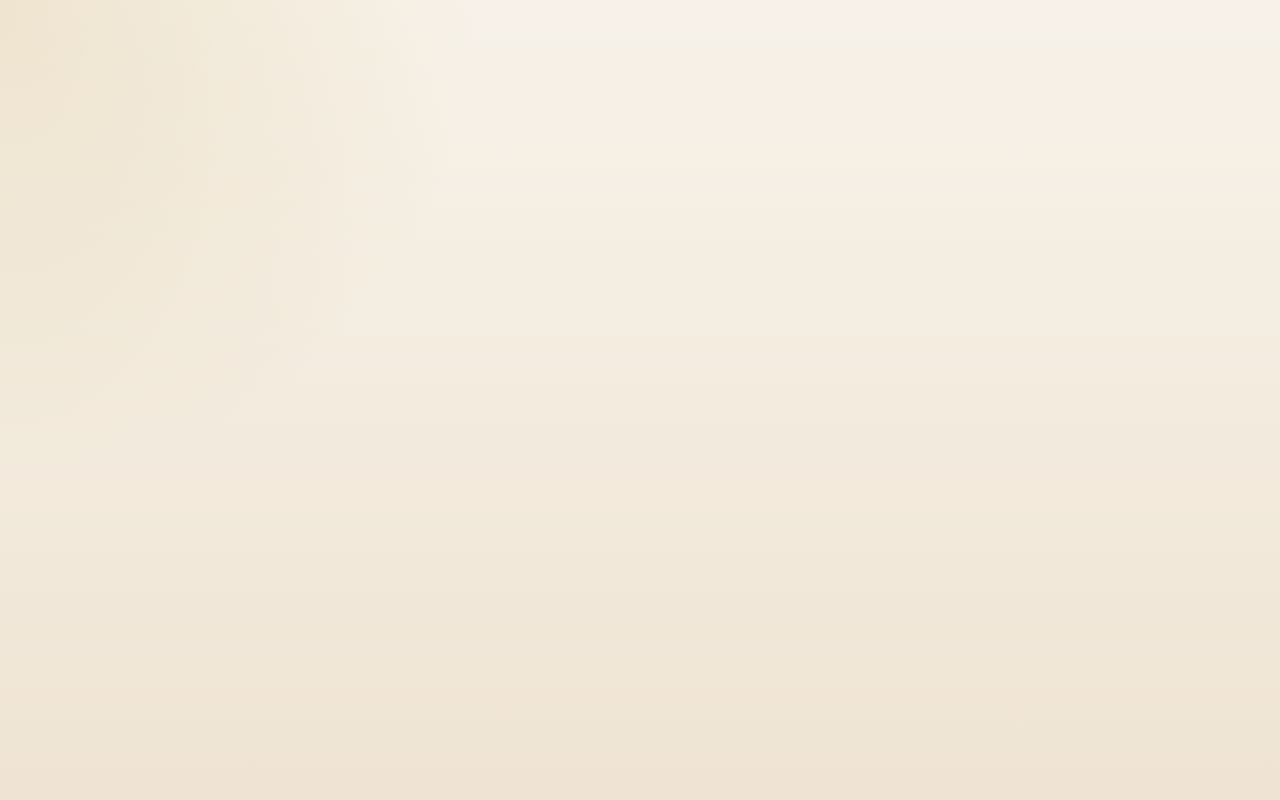
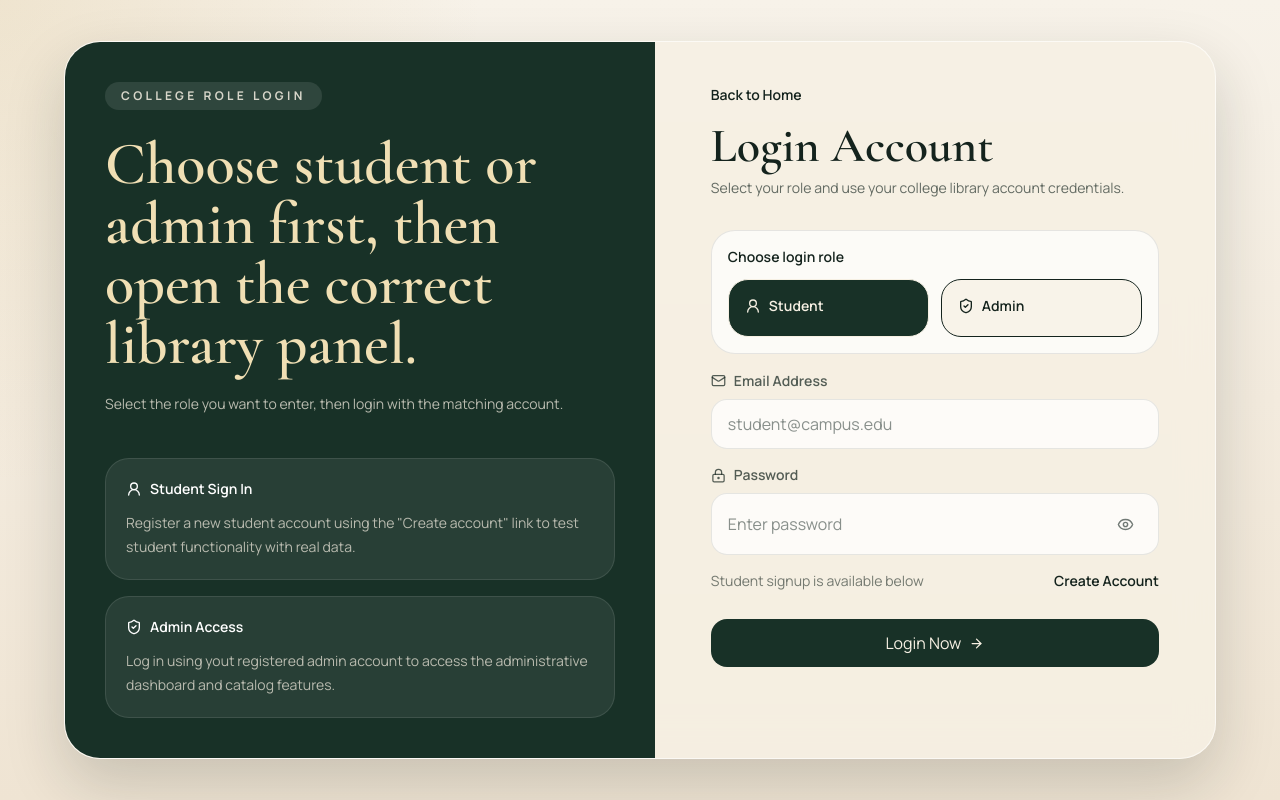
Before and after one commit to ankitkrgupta06/Library_Management_System, a React (Vite) app in the folder frontend/: page /login in a window 1280 px wide. Before the commit this address had no page. Built offline with nearby package versions, Linux system fonts and the light colour scheme.

Commit message:
Added the Login Page

```diff
--- a/frontend/src/App.jsx
+++ b/frontend/src/App.jsx
@@ -1,11 +1,13 @@
 import React from 'react'
 import {Route,Routes} from 'react-router-dom';
 import Home from './pages/Home';
+import Login from './pages/Login';
 
 function App() {
   return (
     <Routes>
       <Route path="/" element={<Home/>}/>
+      <Route path="/login" element={<Login/>}/>
     </Routes>
   )
 }
--- /dev/null
+++ b/frontend/src/pages/Login.jsx
@@ -0,0 +1,192 @@
+import React ,{useState,useEffect}from 'react'
+import { loginStyles as s } from '../assets/dummyStyles'
+import { Blocks, Eye, EyeOff, LockKeyhole, ShieldCheck, UserRound ,Mail, ArrowRight} from 'lucide-react'
+import {Link, useLocation, useNavigate} from 'react-router-dom'
+import { useAuth } from '../shared/AuthContext';
+
+const roleChoices=[
+  {value:"user",label:"Student",icon:UserRound},
+  {value:"admin",label:"Admin",icon:ShieldCheck},
+];
+
+function Login() {
+  const {login}=useAuth();
+  const navigate=useNavigate();
+  const location=useLocation();
+  const [form,setForm]=useState({
+    email:"",password:"",role:"user"
+  });
+  const [error,setError]=useState("");
+  const [showPassword,setShowPassword]=useState(false);
+  const [loading,setLoading]=useState(false);
+
+  useEffect(() => {
+    if(location.state?.signupEmail||location.state?.signupPassword){
+      setForm((current)=>({
+        ...current,
+        email:location.state?.signupEmail??"",
+        password:location.state?.signupPassword??"",
+      }))
+    }
+  }, [location.state]);
+
+  const handleChange=(event)=>{
+    const {name,value}=event.target;
+    setError("");
+    setForm((current)=>({...current,[name]:value}));
+  };
+
+  const handleSubmit=async(event)=>{
+    event.preventDefault();
+    setError("");
+    setLoading(true);
+    try {
+      console.log("Attempting login with:",{
+        email:form.email,
+        role:form.role,
+      })
+      const result=await login(form);
+      console.log("Login result:",result);
+
+      if(!result.ok){
+        setLoading(false);
+        setError(result.error||"Login failed");
+        console.error("Login failed",result.error);
+        return;
+      }
+
+      console.log("Login successful,navigating to dashboard ...");
+      await new Promise((resolve)=>setTimeout(resolve,100));
+      setLoading(false);
+      const fallbackPath=form.role==="admin"?"/admin/dashboard":"/user/dashboard";
+      let target=location.state?.from||fallbackPath;
+
+      if(form.role==="user" && typeof target==="string" && target.startsWith("/admin")){
+        console.warn("Login:preventing navigation to admin route for student;using fallback");
+        target=fallbackPath;
+      }else if(form.role==="user" && typeof target==="string" && target.startsWith("/user")){
+        console.warn("Login:preventing navigation to admin route for student;using fallback");
+        target=fallbackPath;
+      }
+
+      console.log("Navigating to:",target);
+      navigate(target,{replace:true});
+
+    } catch (err) {
+      setLoading(false);
+      console.error("Login error:",err);
+      setError("An unexpexted connection error occurred:");
+    }
+  }
+  return (
+    <div className={s.pageContainer}>
+      <div className={s.mainCard}>
+        <section className={s.infoPanel}>
+          <span className={s.roleBadge}>
+            College role login
+          </span>
+          <h1 className={s.infoTitle}>
+            Choose student or admin first, then open the correct library panel.
+          </h1>
+          <p className={s.infoDescription}>
+            Select the role you want to enter, then login with the matching
+            account.
+          </p>
+
+          <div className={s.infoBoxesContainer}>
+            <div className={s.infoBox}>
+              <p className={s.infoBoxTitle}>
+                <UserRound size={16}/>
+                Student Sign In
+              </p>
+              <p className={s.infoBoxText}>
+                Register a new student account using the "Create account" link
+                to test student functionality with real data.
+              </p>
+            </div>
+
+            <div className={s.infoBox}>
+              <p className={s.infoBoxTitle}>
+                <ShieldCheck size={16}/>
+                Admin Access
+              </p>
+              <p className={s.infoBoxText}>
+                Log in using yout registered admin account to access the
+                administrative dashboard and catalog features.
+              </p>
+            </div>
+          </div>
+        </section>
+
+        <section className={s.formPanel}>
+          <div className={s.formInner}>
+            <Link to="/" className={s.backLink}>
+            Back to Home
+            </Link>
+
+            <h2 className={s.formTitle}> Login Account</h2>
+            <p className={s.formSubtitle}>
+              Select your role and use your college library account credentials.
+            </p>
+            <form className={s.form} onSubmit={handleSubmit}>
+              <div className={s.roleContainer}>
+                <p className={s.roleLabel}>
+                  Choose login role
+                </p>
+                <div className={s.roleGrid}>
+                  {roleChoices.map((choice)=>{
+                    const Icon=choice.icon;
+                    return(
+                      <label key={choice.value} className={`${s.roleOption}${form.role===choice.value?s.roleOptionSelected:s.roleOptionUnselected}`}>
+                        <input type="radio" name="role" value={choice.value} checked={form.role===choice.value} onChange={handleChange} className={s.roleRadio}/>
+                        <span className={s.roleIconLabel}>
+                          <Icon size={16}/>
+                          {choice.label}
+                        </span>
+                      </label>
+                    )
+                  })}
+                </div>
+              </div>
+
+              <label className="block">
+                <span className={s.fieldLabel}>
+                  <Mail size={15}/>
+                  Email Address
+                </span>
+                <input type="email" name="email" value={form.email} onChange={handleChange} placeholder="student@campus.edu" className={s.input}/>
+              </label>
+              <label className="block">
+                <span className={s.fieldLabel}>
+                  <LockKeyhole size={15}/>
+                  Password
+                </span>
+                <div className={s.passwordWrapper}>
+                  <input type={showPassword?"text":"password"} name="password" value={form.email} onChange={handleChange} placeholder="Enter password" className={s.passwordInput}/>
+                  <button type="button" onClick={()=>setShowPassword((current)=>!current)} className={s.togglePasswordButton}>{showPassword?<EyeOff size={17}/>:<Eye size={17}/>}</button>
+                </div>
+              </label>
+
+              {error && <div className={s.errorMessage}>{error}</div>}
+
+              <div className={s.footerFlex}>
+                <span className={s.footerText}>
+                  {form.role==="admin"?"Admin accounts use existing credentials":"Student signup is available below"}
+                </span>
+                {form.role==="user" &&(
+                  <Link to='/signup' className={s.signupLink}>Create Account</Link>
+                )}
+              </div>
+              <button type='submit' disabled={loading} className={s.submitButton}>
+                {loading?"Logging in ....":"Login Now"}
+                {!loading && <ArrowRight size={15}/>}
+              </button>
+            </form>
+          </div>
+        </section>
+      </div>
+    </div>
+  )
+}
+
+export default Login
```
